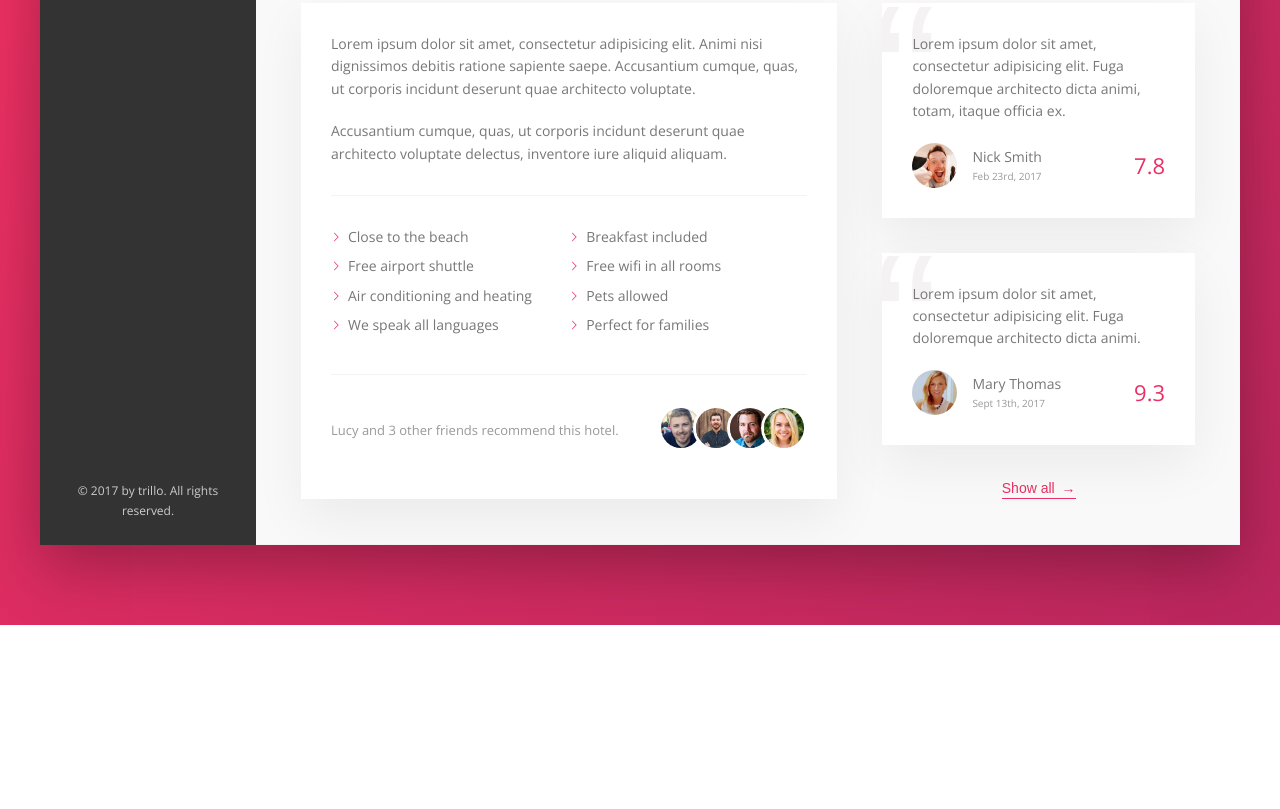
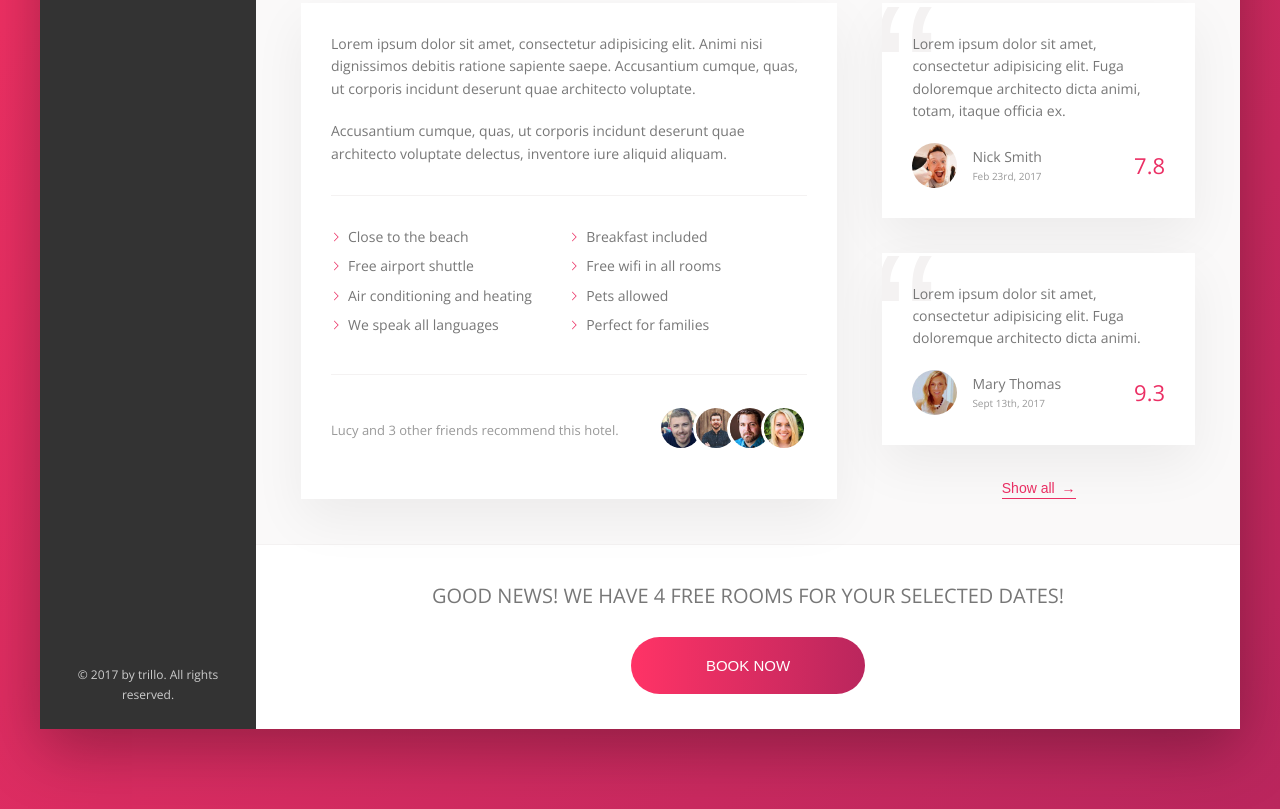
Before and after one commit to ZacharyPataky/advanced-css-and-sass-course, a website: page trillo/index.html in a window 1280 px wide. Shown: the part 644-1453 px from the top of the page. Before the commit the page ends 1269 px from the top, so only its background shows below. Drawn offline with nearby package versions, Linux system fonts and the light colour scheme.

Commit message:
Added Call to Action section

```diff
--- a/trillo/index.html
+++ b/trillo/index.html
@@ -200,6 +200,16 @@
                         <button class="btn-inline">Show all <span>&rarr;</span></button>
                     </div>
                 </div>
+
+                <div class="cta">
+                    <h2 class="cta__book-now">
+                        Good news! We have 4 free rooms for your selected dates!
+                    </h2>
+                    <button class="btn">
+                        <span class="btn__visible">Book now</span>
+                        <span class="btn__invisible">Only 4 rooms left</span>
+                    </button>
+                </div>
             </main>
         </div>
     </div>
--- a/trillo/sass/_components.scss
+++ b/trillo/sass/_components.scss
@@ -38,7 +38,7 @@
         }
     }
 
-  &__input:focus + &__button {
+    &__input:focus+&__button {
         background-color: var(--color-grey-light-3);
     }
 
@@ -70,7 +70,7 @@
     align-self: stretch;
     display: flex;
 
-  & > * {
+    &>* {
         align-items: center;
         cursor: pointer;
         display: flex;
@@ -78,7 +78,7 @@
         padding: 0 2rem;
     }
 
-  & > *:hover {
+    &>*:hover {
         background-color: var(--color-grey-light-2);
     }
 
@@ -107,8 +107,7 @@
         width: 1.75rem;
     }
 
-  &__user {
-  }
+    &__user {}
 
     &__user-photo {
         border-radius: 50%;
@@ -367,8 +366,7 @@
         margin-right: auto;
     }
 
-  &__friends {
-  }
+    &__friends {}
 
     &__photo {
         border: 3px solid #fff;
@@ -446,3 +444,70 @@
         z-index: 1;
     }
 }
+
+/////////////////////////////////////////////
+// CALL TO ACTION
+
+.cta {
+    padding: 3.5rem 0;
+    text-align: center;
+
+    &__book-now {
+        font-size: 2rem;
+        font-weight: 300;
+        margin-bottom: 2.5rem;
+        text-transform: uppercase;
+    }
+}
+
+.btn {
+    background-image: linear-gradient(to right,
+            var(--color-primary-light),
+            var(--color-primary-dark));
+    border: none;
+    border-radius: 100px;
+    color: #fff;
+    cursor: pointer;
+    font-size: 1.5rem;
+    font-weight: 300;
+    overflow: hidden;
+    position: relative;
+    text-transform: uppercase;
+
+    &>* {
+        display: inline-block;
+        height: 100%;
+        transition: all 0.2s;
+        width: 100%;
+    }
+
+    &__visible {
+        padding: 2rem 7.5rem;
+    }
+
+    &__invisible {
+        left: 0;
+        padding: 2rem 0;
+        position: absolute;
+        top: -100%;
+    }
+
+    &:hover {
+        background-image: linear-gradient(to left,
+                var(--color-primary-light),
+                var(--color-primary-dark));
+    }
+
+    &:hover &__visible {
+        transform: translateY(100%)
+    }
+
+    &:hover &__invisible {
+        top: 0;
+    }
+
+    &:focus {
+        animation: pulsate 1s infinite;
+        outline: none;
+    }
+}
```
Also changed, not shown: trillo/css/style.css. Lines whose indentation alone changed are shown as unchanged.
